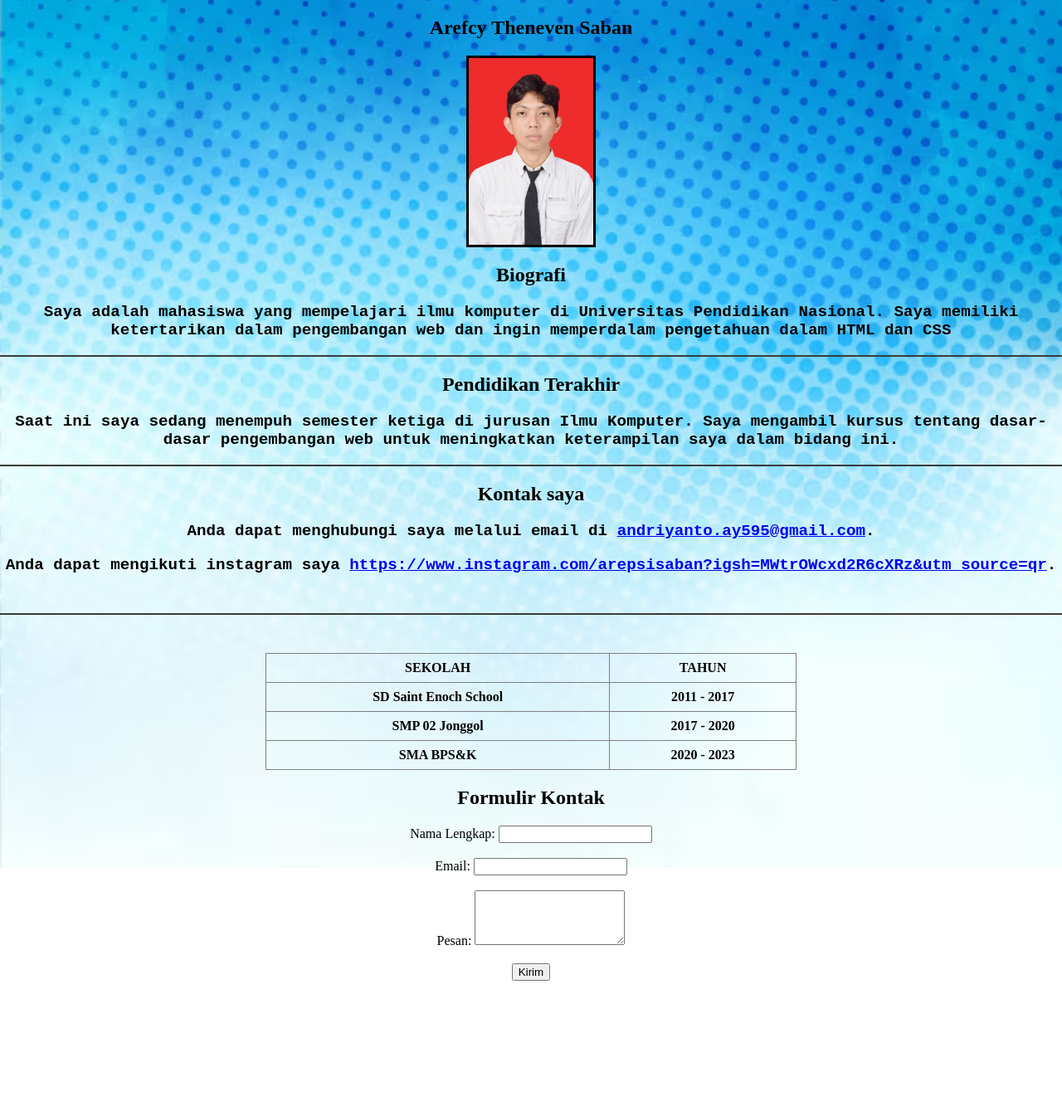
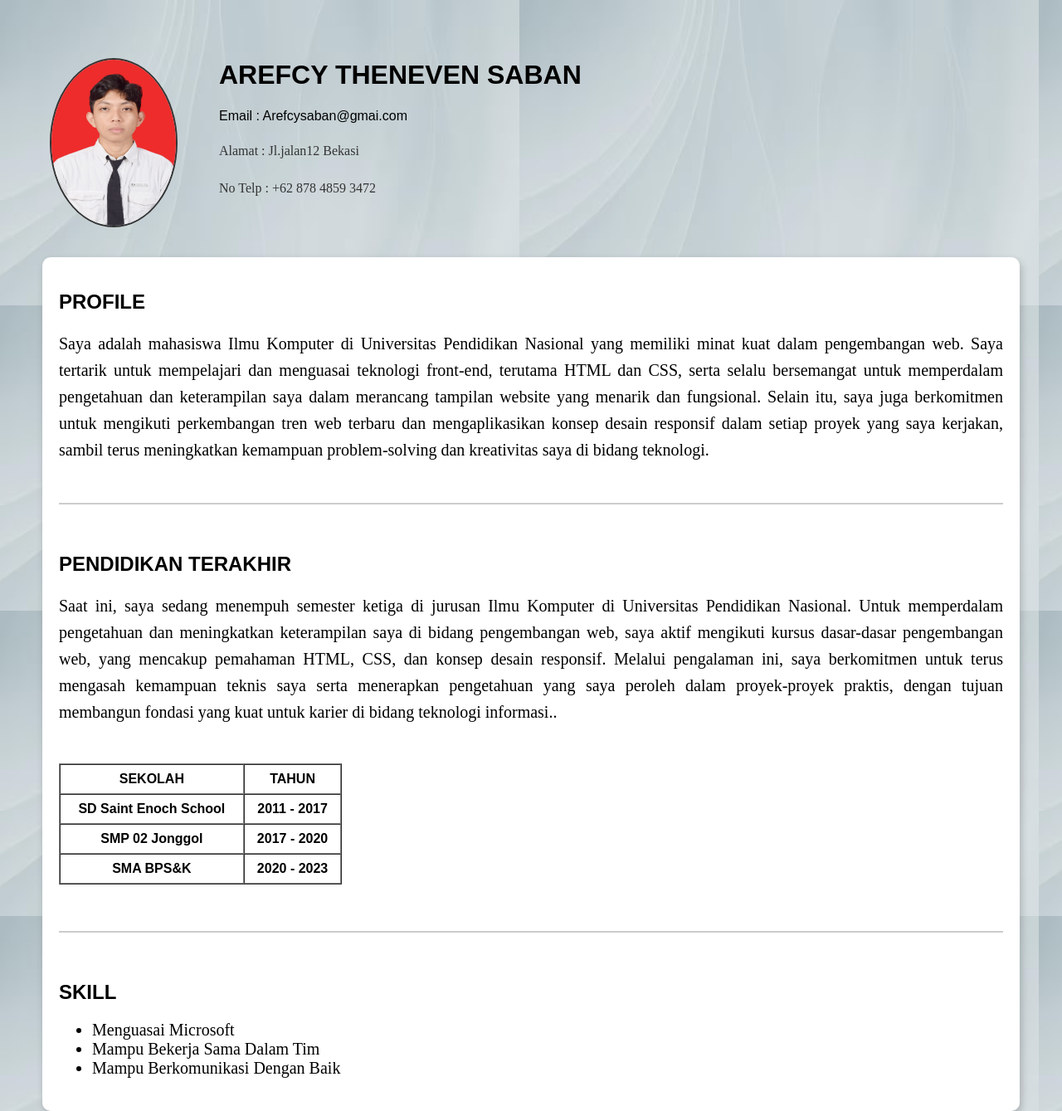
Before and after one commit to andriyantoay595-art/index.html, a plain HTML site: page index.html in a window 1280 px wide. Shown: the top 1339 px of the page at 83% size. Before the commit the page ends 1182 px from the top, so only its background shows below. Drawn offline with Linux system fonts and the light colour scheme.

Commit message:
Melakukan perubahan biografi dan menambahkan box model dan juga memberikan background image

```diff
--- a/index.html
+++ b/index.html
@@ -3,39 +3,57 @@
 <head>
     <meta charset="UTF-8">
     <meta name="viewport" content="width=device-width, initial-scale=1.0">
-    <title>Document</title>
+    <title> Halaman CV </title>
     <link rel="stylesheet" href="style.css">
 </head>
-<body>
-    <h2> Arefcy Theneven Saban</h2>
-    <img src="WhatsApp Image 2025-06-18 at 16.50.59_2521e466.jpg" alt="Profil Mahasiswa" width="150" height="auto">
-
-    <h2> Biografi </h2>
-    <p> Saya adalah mahasiswa yang mempelajari ilmu komputer di Universitas Pendidikan Nasional. Saya memiliki ketertarikan dalam pengembangan web dan ingin memperdalam pengetahuan dalam HTML dan CSS</p>
-    <hr>
 
 
-    <h2> Pendidikan Terakhir</h2>
-    <p> Saat ini saya sedang menempuh semester ketiga di jurusan Ilmu Komputer. Saya
-mengambil kursus tentang dasar-dasar pengembangan web untuk meningkatkan
-keterampilan saya dalam bidang ini.</p>
-<hr>
+<body>
+    <div class="profile">
+        <img src="WhatsApp Image 2025-06-18 at 16.50.59_2521e466.jpg" alt="Gambar Saya">
+
+        <div class="Informasi">
+        <h1> AREFCY THENEVEN SABAN</h1><n
+        <p> Email   : Arefcysaban@gmai.com<p>
+        <p> Alamat  : Jl.jalan12 Bekasi</p>
+        <p> No Telp : +62 878 4859 3472</p>
+        </div>
+
+    </div>
+    <br><br>
 
 
-     <h2> Kontak saya</h2>
-     <p>Anda dapat menghubungi saya melalui email di <a
-href="andriyanto.ay595@gmail.com">andriyanto.ay595@gmail.com</a>.</p>
-  <p>Anda dapat mengikuti instagram saya <a
-href="https://www.instagram.com/arepsisaban?igsh=MWtrOWcxd2R6cXRz&utm_source=qr">https://www.instagram.com/arepsisaban?igsh=MWtrOWcxd2R6cXRz&utm_source=qr</a>.</p><br>
 
-<hr><br><br>
+
+
+ <div class="box-biodata">
+    <h2> PROFILE </h2>
+    <p style="font-family: 'Times New Roman'; font-size: 20px; text-align: justify; line-height: 1.6; margin: 10px 0;">
+   Saya adalah mahasiswa Ilmu Komputer di Universitas Pendidikan Nasional yang memiliki minat kuat dalam pengembangan web. Saya tertarik untuk mempelajari dan menguasai teknologi front-end, terutama HTML dan CSS, serta selalu bersemangat untuk memperdalam pengetahuan dan keterampilan saya dalam merancang tampilan website yang menarik dan fungsional. Selain itu, saya juga berkomitmen untuk mengikuti perkembangan tren web terbaru dan mengaplikasikan konsep desain responsif dalam setiap proyek yang saya kerjakan, sambil terus meningkatkan kemampuan problem-solving dan kreativitas saya di bidang teknologi.
+</p>
+
+    <br>
+
+    <hr>
+    <br>
+
+
+
+    <h2> PENDIDIKAN TERAKHIR</h2>
+     <p style="font-family: 'Times New Roman'; font-size: 20px; text-align: justify; line-height: 1.6; margin: 10px 0;"> Saat ini, saya sedang menempuh semester ketiga di jurusan Ilmu Komputer di Universitas Pendidikan Nasional. Untuk memperdalam pengetahuan dan meningkatkan keterampilan saya di bidang pengembangan web, saya aktif mengikuti kursus dasar-dasar pengembangan web, yang mencakup pemahaman HTML, CSS, dan konsep desain responsif. Melalui pengalaman ini, saya berkomitmen untuk terus mengasah kemampuan teknis saya serta menerapkan pengetahuan yang saya peroleh dalam proyek-proyek praktis, dengan tujuan membangun fondasi yang kuat untuk karier di bidang teknologi informasi..</p>
+
+
+
+
+
+<br><br>
 
 
 
 
 
 
-<!-- Ordered List untuk menampilkan proses pendidikan -->
+
 <table border="1" width="30%" cellpadding="8" cellspacing="0">
   <tr>
     <th>SEKOLAH</th>
@@ -56,19 +74,23 @@ href="https://www.instagram.com/arepsisaban?igsh=MWtrOWcxd2R6cXRz&utm_source=qr"
     <th>2020 - 2023</th>
    </tr>
 </table>
+<br><br>
+<hr>
+<br>
+<h2> SKILL </h2>
+<ul>
+    <li>Menguasai Microsoft</li>
+    <li>Mampu Bekerja Sama Dalam Tim</li>
+    <li>Mampu Berkomunikasi Dengan Baik</li>
+    </li>
+</ul>
 
-<!-- Formulir Kontak -->
-<h2>Formulir Kontak</h2>
-<form action="submit_form.php" method="post">
-<label for="name">Nama Lengkap:</label>
-<input type="text" id="name" name="fullname" required><br><br>
-<label for="email">Email:</label>
-<input type="email" id="email" name="emailaddr" required><br><br>
-<label for="message">Pesan:</label>
-<textarea id="message" name="usermessage" rows="4"
-required></textarea><br><br>
-<button type="submit">Kirim</button>
-</form>
+
+
+
+
+
+
 
 
 
--- a/style.css
+++ b/style.css
@@ -1,55 +1,87 @@
 body {
-    background-image: url('watercolor-background-with-blue-texture_1035-7017.jpg');
-    background-size: cover;
-    background-position: center;
-    background-repeat: no-repeat;
-    height: 100vh;
-    margin: 0;
+    background-color: whitesmoke;
+    font-family: Arial, Helvetica, sans-serif;
+    margin: 20px;
+    background-image: url("light-aquamarine-shine-rough-abstract-background-design_851755-332290.jpg")
+}
+
+.profile {
+    display: flex;
+    align-items: center;
     ;
 }
 
-img {
-    display: block;
-    margin-left: auto;
-    margin-right: auto;
+.profile img {
     width: 150px;
-    border-style: solid;
-    border-width: 3px;
+    height: 200px;
+    border-radius: 50% ;
+    border: 2px solid #333;
+
+    float: left;
+    width: 150px;
+    margin-left: 40px;
+    margin-right: 50px;
+    margin-top: 50px;
+
+}
+
+.profile h2 {
+    margin: 0;
+    margin-bottom: 50px;
 
 
 }
 
-h2 {
-    text-align: center;
-    color: black;
-
-    font-weight: bold
+.Informasi p {
+    margin: 3px 0;
+    font-size: 16px;
+    color: #333;
+    margin-top: 20px;
+}
 
 
-}
-
-p {
-    text-align: center;
-    font-family: 'Courier New', Courier, monospace;
-    font-size: larger;
-    font-weight: bold;
-}
-
-table {
-    margin-left: auto;
-    margin-right: auto;
-    border-collapse: collapse;
-    width: 50%;
-}
-
-form {
-    text-align: center;
+.profile ul {
+    margin-top: 150px;
+    margin-right: 200px;
 }
 
 
 
+
+
 hr {
-    border: 1px solid rgb(59, 59, 59);
-    margin: 10px 0;
+    border: 1px solid #ccc;
+    margin: 20px 0;
+}
+
+.box-biodata {
+    width:95%;
+    margin: 30% auto;
+    padding: 20px;
+    border: 0px solid #333;
+    border-radius: 10px;
+    background: #fff;
+    box-shadow: 2px 4px 10px rgba(0, 0, 0, 0.2);
+    box-sizing: border-box;
+   margin-top: 0px;
+    margin-bottom: 50px;
 
 }
+
+
+h2 {
+    font-family: Arial, Helvetica, sans-serif;
+}
+
+
+p {
+    font-family: 'Times New Roman', Times, serif;
+    font-size: 20px;
+    line-height: 1.6;
+}
+
+ul {
+    font-family: 'Times New Roman', Times, serif;
+    font-size: 20px;
+
+}
```
Also changed, not shown: halaman2.html (added, +16 -0 lines), light-aquamarine-shine-rough-abstract-background-design_851755-332290.jpg (added), white-background-gradient-abstract-design-modern_343694-3049.jpg (added).
